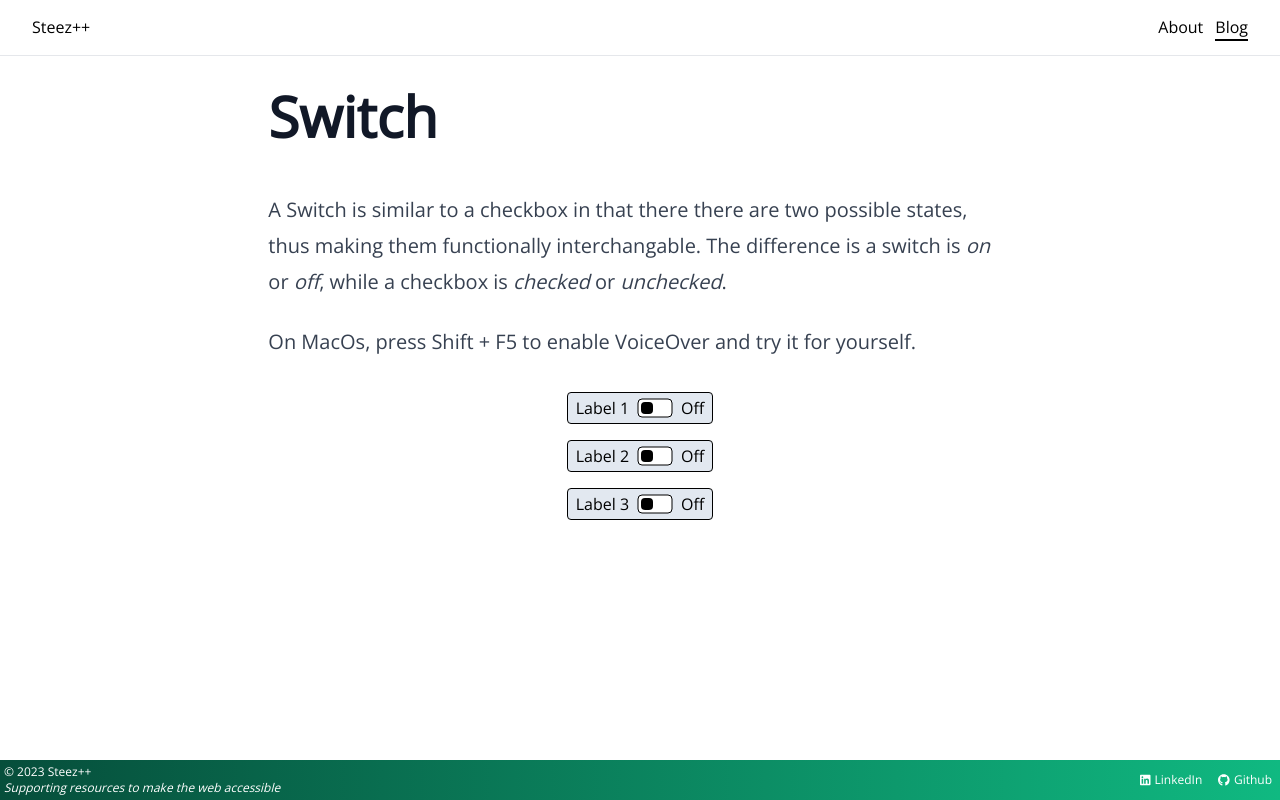
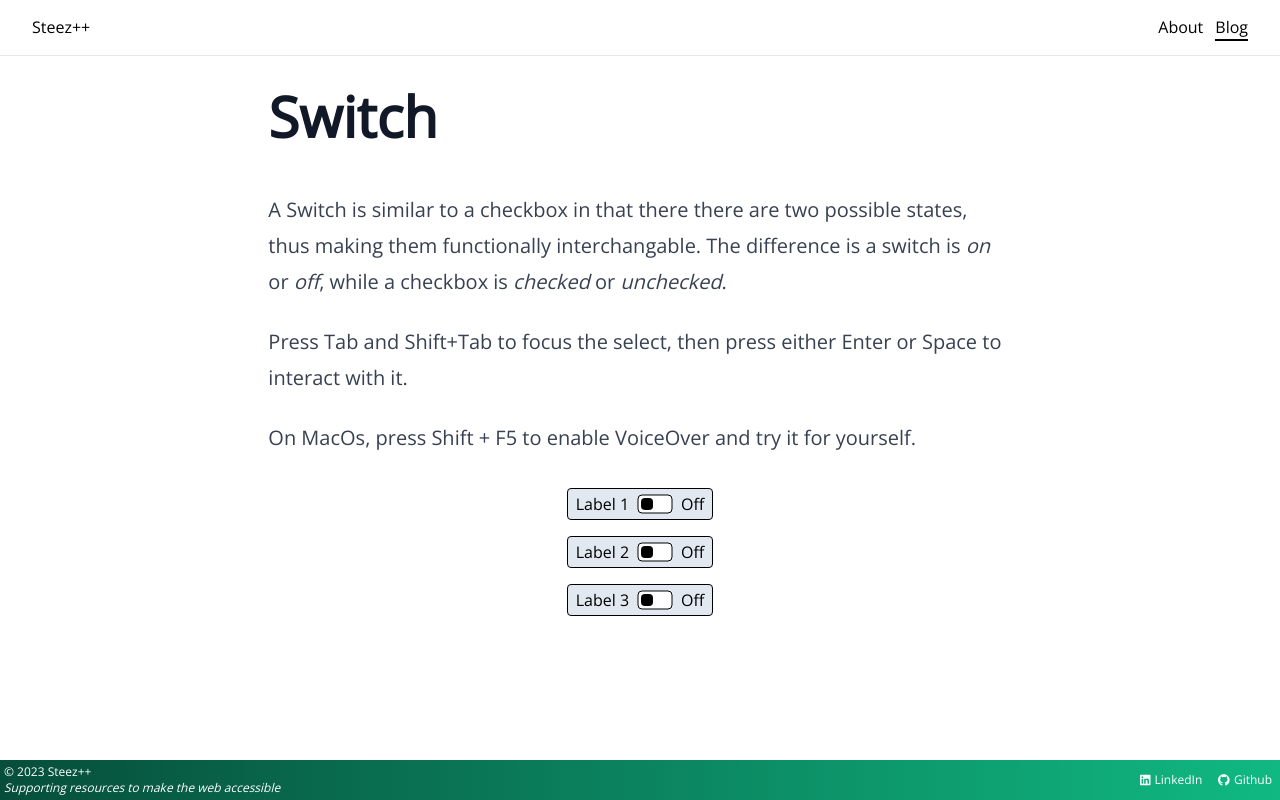
Before and after one commit to steezplusplus/Accessible-Web-Components, a Next.js app: page /blog/switch in a window 1280 px wide. Built offline with nearby package versions, Linux system fonts and the light colour scheme.

Commit message:
feat: add keyboard controls to switch

```diff
--- a/app/blog/switch/page.tsx
+++ b/app/blog/switch/page.tsx
@@ -15,6 +15,9 @@ export default function Page() {
             A Switch is similar to a checkbox in that there there are two possible states, thus making them functionally interchangable.
             The difference is a switch is <i>on</i> or <i>off</i>, while a checkbox is <i>checked</i> or <i>unchecked</i>.
           </p>
+          <p>
+            Press Tab and Shift+Tab to focus the select, then press either Enter or Space to interact with it.
+          </p>
         </header>
         <p>
           On MacOs, press Shift + F5 to enable VoiceOver and try it for yourself.
```
